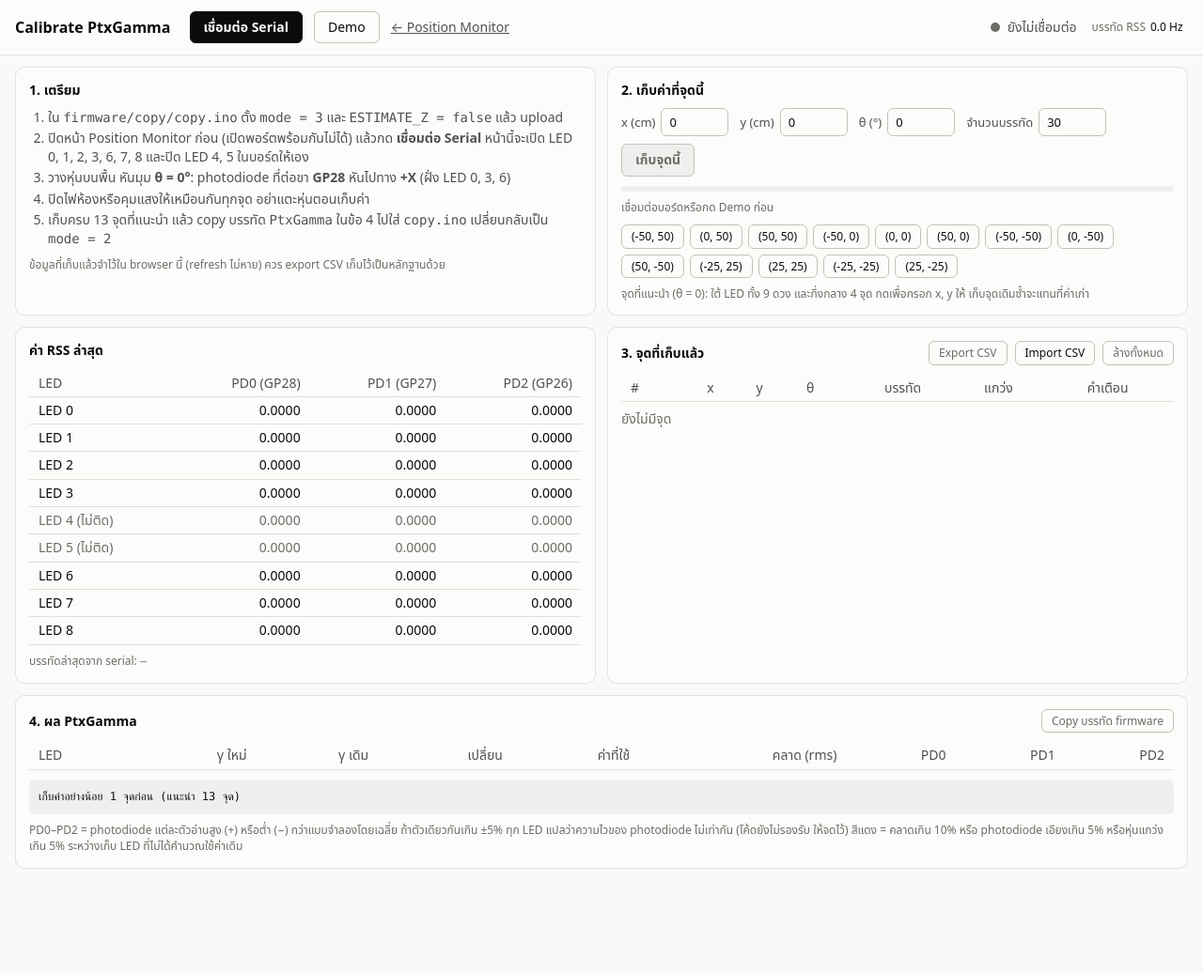
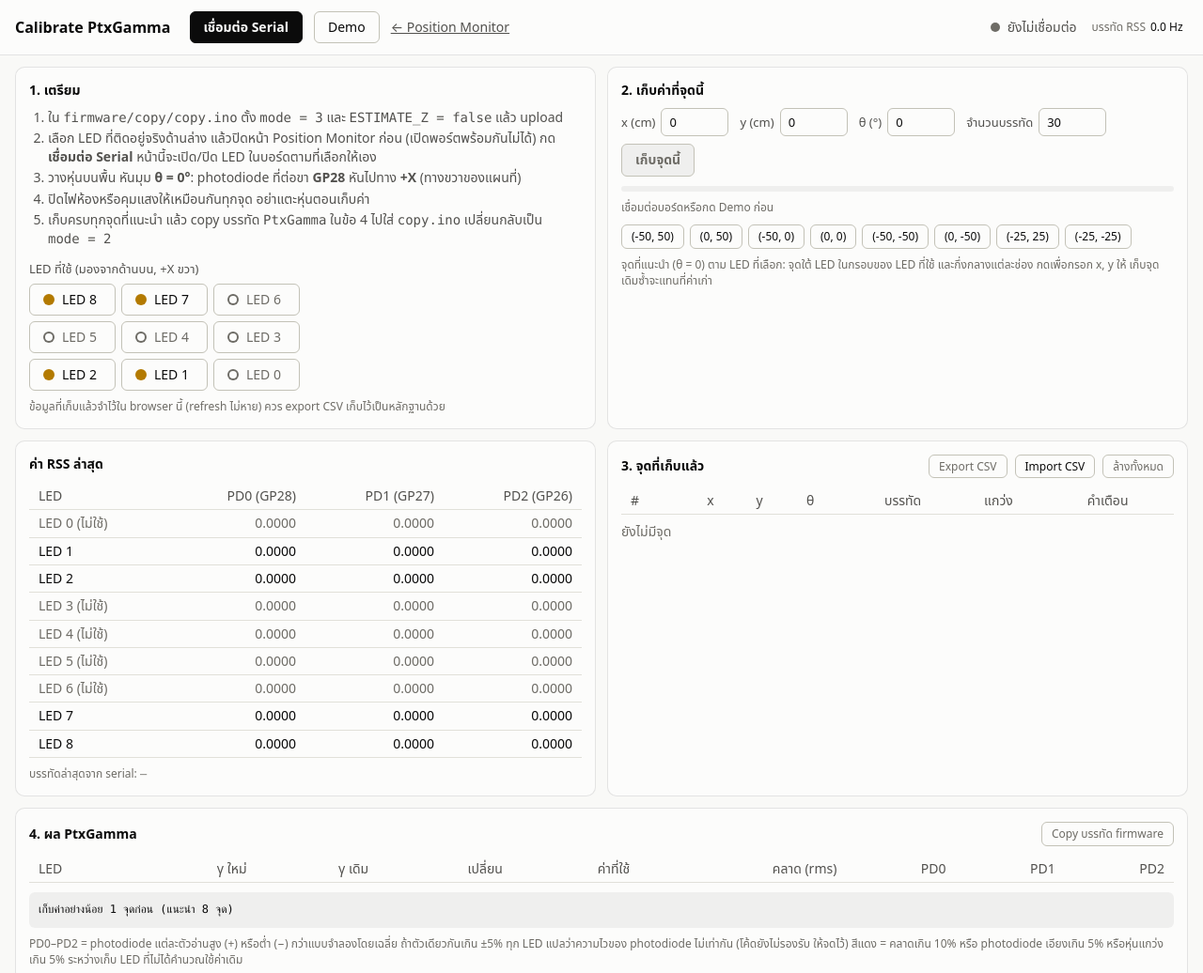
Before and after one commit to YuttakanS/Ui-for-monitoring-robot, a website: page calibrate.html in a window 1280 px wide. Shown: the top 1036 px of the page at 94% size. Before the commit the page ends 937 px from the top, so only its background shows below. Drawn offline with Linux system fonts and the light colour scheme.

Commit message:
feat(ui): choose which LEDs to calibrate, default LED 1, 2, 7 and 8
Only LED 1, 2, 7 and 8 are on now. The calibration page gets an LED
picker laid out like the real grid (saved in the browser); on connect
and on every change it switches the chosen LEDs on and the rest off in
the firmware. The suggested poses follow the chosen LEDs (grid points
inside their box plus cell centres: 8 poses for LED 1, 2, 7, 8, 13 for
all 9), and warnings and the fit use the chosen set.

fitGamma now leaves out poses where an LED reads 0 on every photodiode
(taken while it was off), so they cannot pull its gamma down, and
reports "no signal" for a chosen LED that never read anything.

Co-Authored-By: Claude Opus 5.5 <noreply@anthropic.com>

```diff
--- a/calibrate-page.js
+++ b/calibrate-page.js
@@ -17,8 +17,9 @@
     live: $('liveTable').tBodies[0], lastRaw: $('lastRaw'),
     poses: $('poseTable').tBodies[0], poseCount: $('poseCount'), poseEmpty: $('poseEmpty'),
     exp: $('btnExport'), imp: $('fileImport'), clear: $('btnClear'),
-    fit: $('fitTable').tBodies[0], fwLine: $('fwLine'), copy: $('btnCopy')
+    fit: $('fitTable').tBodies[0], fwLine: $('fwLine'), copy: $('btnCopy'), litGrid: $('litGrid')
   };
+  var LIT_STORE = 'ra.calib.lit';
 
   // theme chosen on the main page
   try {
@@ -32,8 +33,14 @@
     rec: null,               // { pose, need, lines }
     rssTimes: [],            // arrival times of RSS lines (rate)
     quadLines: 0, rssLines: 0, connectedAt: 0,
-    demoTruth: null
+    demoTruth: null,
+    lit: C.DEFAULT_LIT.slice() // LED numbers in use
   };
+  try {
+    var savedLit = JSON.parse(localStorage.getItem(LIT_STORE) || 'null');
+    if (Array.isArray(savedLit)) state.lit = savedLit.filter(function (n) { return n >= 0 && n < C.N_LED; });
+  } catch (e) { /* storage unavailable or bad JSON */ }
+  function isLit(led) { return state.lit.indexOf(led) >= 0; }
 
   try { state.poses = JSON.parse(localStorage.getItem(STORE) || '[]') || []; } catch (e) { state.poses = []; }
   function savePoses() {
@@ -100,9 +107,9 @@
   function renderLive(rss) {
     var rows = [];
     for (var led = 0; led < C.N_LED; led++) {
-      var row = C.ROW_LED.indexOf(led), lit = C.LEDS_LIT.indexOf(led) >= 0;
+      var row = C.ROW_LED.indexOf(led), lit = isLit(led);
       var tr = document.createElement('tr');
-      tr.appendChild(td('LED ' + led + (lit ? '' : ' (ไม่ติด)'), lit ? '' : 'off'));
+      tr.appendChild(td('LED ' + led + (lit ? '' : ' (ไม่ใช้)'), lit ? '' : 'off'));
       for (var l = 0; l < C.N_PD; l++) tr.appendChild(td(rss[row * C.N_PD + l].toFixed(4), lit ? '' : 'off'));
       rows.push(tr);
     }
@@ -144,7 +151,7 @@
     var i = state.poses.findIndex(function (p) { return samePose(p, pose); });
     if (i >= 0) state.poses[i] = pose; else state.poses.push(pose);
     savePoses();
-    var warn = C.checkPose(pose.rss);
+    var warn = C.checkPose(pose.rss, state.lit);
     cancelRec('เก็บ (' + pose.x + ', ' + pose.y + ') แล้ว' + (i >= 0 ? ' (แทนค่าเก่า)' : '') +
       (avg.spread > SPREAD_MAX ? ' · ค่าแกว่ง ' + pct(avg.spread) + ' หุ่นขยับหรือเปล่า? เก็บซ้ำได้' : '') +
       (warn.length ? ' · มีคำเตือน ดูในตาราง' : ''));
@@ -156,30 +163,52 @@
     if (state.rec) cancelRec('ยกเลิกแล้ว'); else startRec();
   });
 
-  /* ---------- suggested poses ---------- */
-  var PRESETS = [];
-  [50, 0, -50].forEach(function (y) { [-50, 0, 50].forEach(function (x) { PRESETS.push([x, y]); }); });
-  [[-25, 25], [25, 25], [-25, -25], [25, -25]].forEach(function (p) { PRESETS.push(p); });
-  PRESETS.forEach(function (p) {
+  /* ---------- which LEDs are lit (picker laid out like the real grid) ---------- */
+  var GRID = [8, 7, 6, 5, 4, 3, 2, 1, 0];
+  GRID.forEach(function (led) {
     var b = document.createElement('button');
     b.type = 'button';
-    b.className = 'btn small';
-    b.textContent = '(' + p[0] + ', ' + p[1] + ')';
-    b.addEventListener('click', function () { el.x.value = p[0]; el.y.value = p[1]; el.th.value = 0; });
-    el.presets.appendChild(b);
+    b.className = 'btn led-btn';
+    b.dataset.led = led;
+    b.innerHTML = '<span class="led-dot" aria-hidden="true"></span>LED ' + led;
+    b.addEventListener('click', function () {
+      var i = state.lit.indexOf(led);
+      if (i >= 0) state.lit.splice(i, 1); else state.lit.push(led);
+      state.lit.sort();
+      try { localStorage.setItem(LIT_STORE, JSON.stringify(state.lit)); } catch (e) { /* storage unavailable */ }
+      sendLit();
+      renderLit();
+      renderAll();
+    });
+    el.litGrid.appendChild(b);
   });
+  function renderLit() {
+    var btns = el.litGrid.children;
+    for (var i = 0; i < btns.length; i++)
+      btns[i].setAttribute('aria-pressed', isLit(+btns[i].dataset.led) ? 'true' : 'false');
+  }
+  // bring the firmware's LED_ON in line with the picker
+  function sendLit() {
+    for (var led = 0; led < C.N_LED; led++) send('LED ' + led + ' ' + (isLit(led) ? 1 : 0) + '\n');
+  }
+
+  /* ---------- suggested poses (follow the lit LEDs) ---------- */
   function renderPresets() {
-    var btns = el.presets.children;
-    for (var i = 0; i < btns.length; i++) {
-      var p = PRESETS[i];
-      var done = state.poses.some(function (q) { return samePose(q, { x: p[0], y: p[1], theta: 0 }); });
-      btns[i].classList.toggle('done', done);
-    }
+    var rows = C.presetPoses(state.lit).map(function (p) {
+      var b = document.createElement('button');
+      b.type = 'button';
+      b.className = 'btn small';
+      b.textContent = '(' + p.x + ', ' + p.y + ')';
+      b.classList.toggle('done', state.poses.some(function (q) { return samePose(q, { x: p.x, y: p.y, theta: 0 }); }));
+      b.addEventListener('click', function () { el.x.value = p.x; el.y.value = p.y; el.th.value = 0; });
+      return b;
+    });
+    el.presets.replaceChildren.apply(el.presets, rows);
   }
 
   /* ---------- tables ---------- */
   function warnText(pose) {
-    return C.checkPose(pose.rss).map(function (w) {
+    return C.checkPose(pose.rss, state.lit).map(function (w) {
       return w.kind === 'zero' ? 'LED ' + w.led + ' อ่านได้ 0' : 'LED ' + w.led + ' ยังเปิดใน firmware';
     }).join(', ');
   }
@@ -212,11 +241,11 @@
     for (var d = 0; d < demoCols.length; d++) demoCols[d].hidden = !state.demoTruth;
     if (!state.poses.length) {
       el.fit.replaceChildren();
-      el.fwLine.textContent = 'เก็บค่าอย่างน้อย 1 จุดก่อน (แนะนำ 13 จุด)';
+      el.fwLine.textContent = 'เก็บค่าอย่างน้อย 1 จุดก่อน (แนะนำ ' + C.presetPoses(state.lit).length + ' จุด)';
       el.copy.disabled = true;
       return;
     }
-    var res = C.fitGamma(state.poses);
+    var res = C.fitGamma(state.poses, { leds: state.lit });
     var rows = [];
     // show in LED number order
     for (var led = 0; led < C.N_LED; led++) {
@@ -224,8 +253,8 @@
       var tr = document.createElement('tr');
       tr.appendChild(td('LED ' + led));
       if (r.gamma === null) {
-        var why = r.skipped === 'off' ? (C.LEDS_LIT.indexOf(led) >= 0 ? 'ไม่มีสัญญาณ' : 'ไม่ติด') : 'ข้อมูลน้อยไป';
-        tr.appendChild(td(why, C.LEDS_LIT.indexOf(led) >= 0 ? 'bad' : 'off'));
+        var why = r.skipped === 'off' ? 'ไม่ใช้' : r.skipped === 'no signal' ? 'ไม่มีสัญญาณ' : 'ข้อมูลน้อยไป';
+        tr.appendChild(td(why, r.skipped === 'off' ? 'off' : 'bad'));
         tr.appendChild(td(old.toFixed(3), 'off'));
         for (var k = 0; k < 6; k++) tr.appendChild(td('—', 'off'));
       } else {
@@ -236,7 +265,7 @@
         tr.appendChild(td(pct(r.rmsRel), r.rmsRel > RMS_MAX ? 'bad' : ''));
         r.pdBias.forEach(function (b) { tr.appendChild(td(pct(b, true), b !== null && Math.abs(b) > BIAS_MAX ? 'bad' : '')); });
       }
-      if (state.demoTruth) tr.appendChild(td(state.demoTruth[row] ? state.demoTruth[row].toFixed(3) : '—'));
+      if (state.demoTruth) tr.appendChild(td(isLit(led) ? state.demoTruth[row].toFixed(3) : '—'));
       rows.push(tr);
     }
     el.fit.replaceChildren.apply(el.fit, rows);
@@ -327,7 +356,7 @@
     showNotice('');
     setSource('serial');
     readLoop();
-    for (var led = 0; led < C.N_LED; led++) send('LED ' + led + ' ' + (C.LEDS_LIT.indexOf(led) >= 0 ? 1 : 0) + '\n');
+    sendLit();
   }
 
   async function readLoop() {
@@ -363,7 +392,7 @@
   function startDemo() {
     // made-up "true" gammas within +-15 % of the current ones; the fit should find them
     state.demoTruth = C.CURRENT_GAMMA.map(function (g, row) {
-      return C.LEDS_LIT.indexOf(C.ROW_LED[row]) >= 0 ? +(g * (0.85 + 0.3 * Math.random())).toFixed(3) : null;
+      return +(g * (0.85 + 0.3 * Math.random())).toFixed(3);
     });
     state.rssLines = 0;
     setSource('demo');
@@ -373,8 +402,8 @@
       var x = parseFloat(el.x.value) || 0, y = parseFloat(el.y.value) || 0, t = parseFloat(el.th.value) || 0;
       var h = C.modelRow({ x: x, y: y, theta: t });
       var rss = h.map(function (hv, i) {
-        var g = state.demoTruth[Math.floor(i / C.N_PD)];
-        return g ? g * hv * (1 + 0.02 * (Math.random() - 0.5)) : 0;
+        var row = Math.floor(i / C.N_PD), g = state.demoTruth[row];
+        return isLit(C.ROW_LED[row]) ? g * hv * (1 + 0.02 * (Math.random() - 0.5)) : 0;
       });
       onLine(C.formatRssLine(rss));
     }, 150);
@@ -388,6 +417,7 @@
   el.demo.addEventListener('click', function () { if (state.source === 'demo') stopDemo(); else startDemo(); });
 
   if (!navigator.serial) showNotice('Browser นี้ไม่รองรับ Web Serial ใช้ Chrome หรือ Edge (ปุ่ม Demo ยังใช้ได้)');
+  renderLit();
   renderLive(new Array(C.N_LED * C.N_PD).fill(0));
   setSource('idle');
   renderAll();
--- a/calibrate.html
+++ b/calibrate.html
@@ -25,6 +25,8 @@
     td.off { color: var(--muted); }
     .fw-line { display: block; margin: 10px 0 0; padding: 10px; background: var(--wash); border-radius: 6px; overflow-x: auto; white-space: pre; font-size: 12px; color: var(--text); }
     .empty { color: var(--muted); margin: 8px 0 0; }
+    .lit-pick { margin-top: 12px; display: grid; gap: 6px; }
+    .lit-grid { display: grid; grid-template-columns: repeat(3, minmax(0, 92px)); gap: 6px; }
     .bar a { color: var(--text2); }
     @media (max-width: 900px) { .cal { grid-template-columns: minmax(0, 1fr); } }
     @media (max-width: 480px) { .cal { padding: 12px; } }
@@ -56,11 +58,15 @@
       <div class="card-head"><h2>1. เตรียม</h2></div>
       <ol class="steps">
         <li>ใน <code>firmware/copy/copy.ino</code> ตั้ง <code>mode = 3</code> และ <code>ESTIMATE_Z = false</code> แล้ว upload</li>
-        <li>ปิดหน้า Position Monitor ก่อน (เปิดพอร์ตพร้อมกันไม่ได้) แล้วกด <b>เชื่อมต่อ Serial</b> หน้านี้จะเปิด LED 0, 1, 2, 3, 6, 7, 8 และปิด LED 4, 5 ในบอร์ดให้เอง</li>
-        <li>วางหุ่นบนพื้น หันมุม <b>θ = 0°</b>: photodiode ที่ต่อขา <b>GP28</b> หันไปทาง <b>+X</b> (ฝั่ง LED 0, 3, 6)</li>
+        <li>เลือก LED ที่ติดอยู่จริงด้านล่าง แล้วปิดหน้า Position Monitor ก่อน (เปิดพอร์ตพร้อมกันไม่ได้) กด <b>เชื่อมต่อ Serial</b> หน้านี้จะเปิด/ปิด LED ในบอร์ดตามที่เลือกให้เอง</li>
+        <li>วางหุ่นบนพื้น หันมุม <b>θ = 0°</b>: photodiode ที่ต่อขา <b>GP28</b> หันไปทาง <b>+X</b> (ทางขวาของแผนที่)</li>
         <li>ปิดไฟห้องหรือคุมแสงให้เหมือนกันทุกจุด อย่าแตะหุ่นตอนเก็บค่า</li>
-        <li>เก็บครบ 13 จุดที่แนะนำ แล้ว copy บรรทัด <code>PtxGamma</code> ในข้อ 4 ไปใส่ <code>copy.ino</code> เปลี่ยนกลับเป็น <code>mode = 2</code></li>
+        <li>เก็บครบทุกจุดที่แนะนำ แล้ว copy บรรทัด <code>PtxGamma</code> ในข้อ 4 ไปใส่ <code>copy.ino</code> เปลี่ยนกลับเป็น <code>mode = 2</code></li>
       </ol>
+      <div class="lit-pick">
+        <span class="field">LED ที่ใช้ (มองจากด้านบน, +X ขวา)</span>
+        <div id="litGrid" class="lit-grid" role="group" aria-label="LED ที่ใช้"></div>
+      </div>
       <p class="note">ข้อมูลที่เก็บแล้วจำไว้ใน browser นี้ (refresh ไม่หาย) ควร export CSV เก็บไว้เป็นหลักฐานด้วย</p>
     </section>
 
@@ -76,7 +82,7 @@
       <div class="progress" aria-hidden="true"><div id="progressBar"></div></div>
       <p id="recText" class="note">เชื่อมต่อบอร์ดหรือกด Demo ก่อน</p>
       <div class="presets" id="presets" aria-label="จุดที่แนะนำ"></div>
-      <p class="note">จุดที่แนะนำ (θ = 0): ใต้ LED ทั้ง 9 ดวง และกึ่งกลาง 4 จุด กดเพื่อกรอก x, y ให้ เก็บจุดเดิมซ้ำจะแทนที่ค่าเก่า</p>
+      <p class="note">จุดที่แนะนำ (θ = 0) ตาม LED ที่เลือก: จุดใต้ LED ในกรอบของ LED ที่ใช้ และกึ่งกลางแต่ละช่อง กดเพื่อกรอก x, y ให้ เก็บจุดเดิมซ้ำจะแทนที่ค่าเก่า</p>
     </section>
 
     <section class="card">
--- a/calibrate.js
+++ b/calibrate.js
@@ -99,12 +99,20 @@
       });
       if (!wanted) { res.skipped = 'off'; results.push(res); continue; }
 
+      // a pose where this LED reads 0 on every photodiode was taken while the
+      // LED was off in the firmware; it says nothing about its gamma
+      var lit = samples.map(function (s) {
+        for (var q = 0; q < N_PD; q++) if (s.rss[row * N_PD + q] !== 0) return true;
+        return false;
+      });
+      if (lit.indexOf(true) < 0) { res.skipped = 'no signal'; results.push(res); continue; }
       var hMax = 0, si, l, h;
       for (si = 0; si < samples.length; si++)
-        for (l = 0; l < N_PD; l++) hMax = Math.max(hMax, H[si][row * N_PD + l]);
+        for (l = 0; l < N_PD; l++) if (lit[si]) hMax = Math.max(hMax, H[si][row * N_PD + l]);
       var used = [];
       for (si = 0; si < samples.length; si++)
         for (l = 0; l < N_PD; l++) {
+          if (!lit[si]) continue;
           h = H[si][row * N_PD + l];
           if (h > 0 && h >= minRel * hMax) used.push({ h: h, r: samples[si].rss[row * N_PD + l], l: l });
         }
@@ -138,8 +146,27 @@
   }
 
   // ---- Recording one pose -----------------------------------------------------
-  // LEDs that are physically lit now (LED 4 and 5 are not).
-  var LEDS_LIT = [0, 1, 2, 3, 6, 7, 8];
+  // LEDs used for calibration unless the page chooses others (2026-11-19:
+  // only LED 1, 2, 7 and 8 are on).
+  var DEFAULT_LIT = [1, 2, 7, 8];
+
+  // Suggested poses (cm, theta = 0) for a set of lit LEDs: every 50 cm grid
+  // point inside the box around them, plus the centre of each 50 x 50 cell.
+  // All 9 LEDs -> 9 + 4 = 13 poses; LED 1, 2, 7, 8 -> 6 + 2 = 8 poses.
+  function presetPoses(lit) {
+    var xs = [], ys = [];
+    (lit || DEFAULT_LIT).forEach(function (led) {
+      var p = P[ROW_LED.indexOf(led)];
+      xs.push(Math.round(p[0] * 100)); ys.push(Math.round(p[1] * 100));
+    });
+    if (!xs.length) return [];
+    var x0 = Math.min.apply(null, xs), x1 = Math.max.apply(null, xs);
+    var y0 = Math.min.apply(null, ys), y1 = Math.max.apply(null, ys);
+    var out = [], x, y;
+    for (y = y1; y >= y0; y -= 50) for (x = x0; x <= x1; x += 50) out.push({ x: x, y: y });
+    for (y = y1 - 25; y > y0; y -= 50) for (x = x0 + 25; x < x1; x += 50) out.push({ x: x, y: y });
+    return out;
+  }
 
   // Mean of several RSS lines, and how much they moved: spread = the largest
   // (max - min) / mean over the values that carry signal (mean >= 5 % of the
@@ -166,7 +193,7 @@
   // photodiode (switched off in LED_ON, or the LED is out), or one meant to be
   // dark reads something (it is switched on in the firmware).
   function checkPose(rss, lit) {
-    lit = lit || LEDS_LIT;
+    lit = lit || DEFAULT_LIT;
     var out = [];
     for (var row = 0; row < N_LED; row++) {
       var led = ROW_LED[row], sum = 0;
@@ -227,7 +254,7 @@
 
   var api = {
     N_PD: N_PD, N_LED: N_LED, ROW_LED: ROW_LED, P: P, CURRENT_GAMMA: CURRENT_GAMMA,
-    M: M, FOV: FOV, BETA: BETA, ALPHA: ALPHA, LEDS_LIT: LEDS_LIT,
+    M: M, FOV: FOV, BETA: BETA, ALPHA: ALPHA, DEFAULT_LIT: DEFAULT_LIT, presetPoses: presetPoses,
     pathLoss: pathLoss, modelRow: modelRow, parseRssLine: parseRssLine,
     fitGamma: fitGamma, firmwareLine: firmwareLine,
     averageRss: averageRss, checkPose: checkPose,
```
Also changed, not shown: CLAUDE.md (+3 -1 lines), tests/calibrate.test.js (+46 -3 lines), firmware/copy/README.md.
